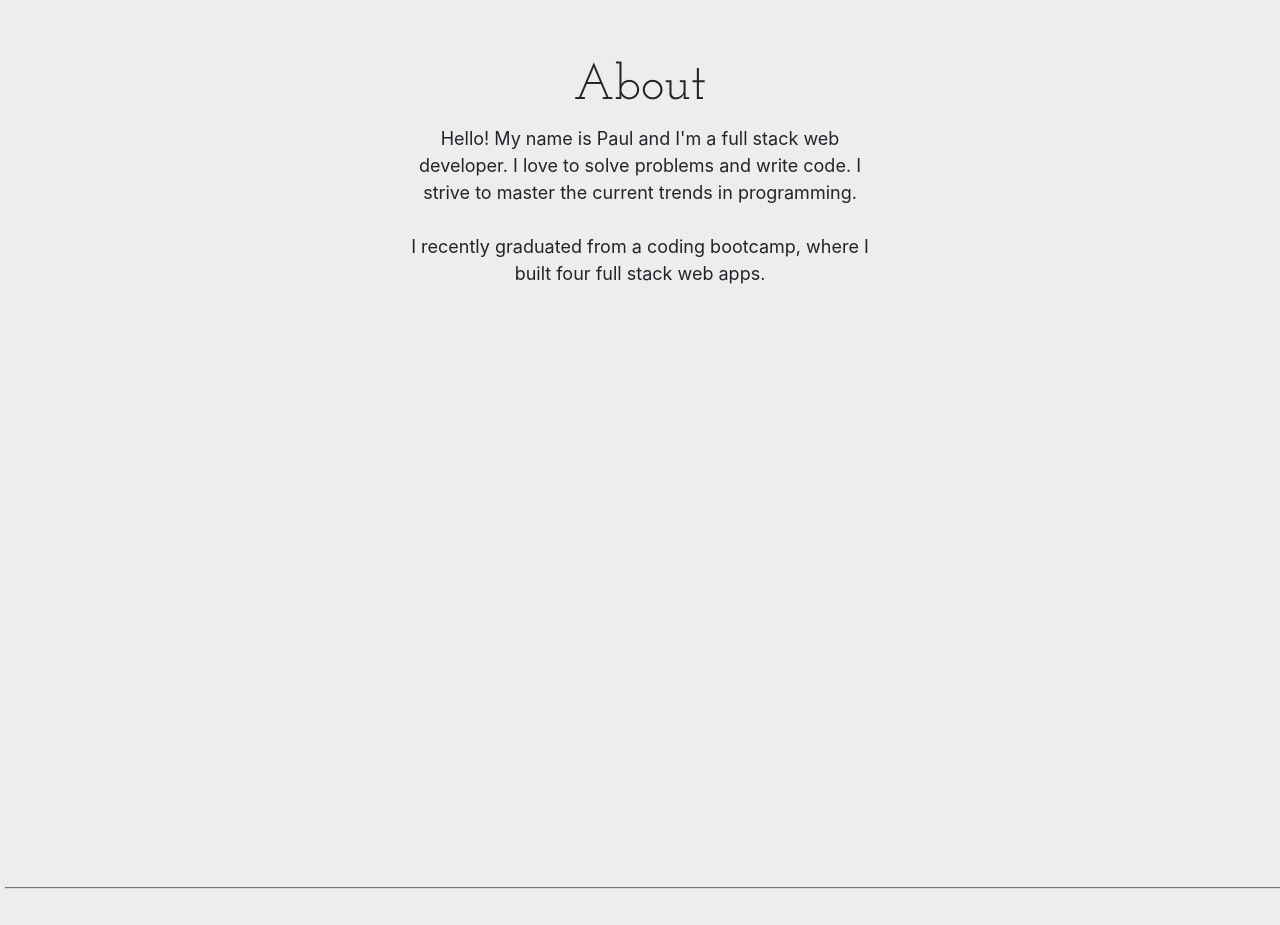
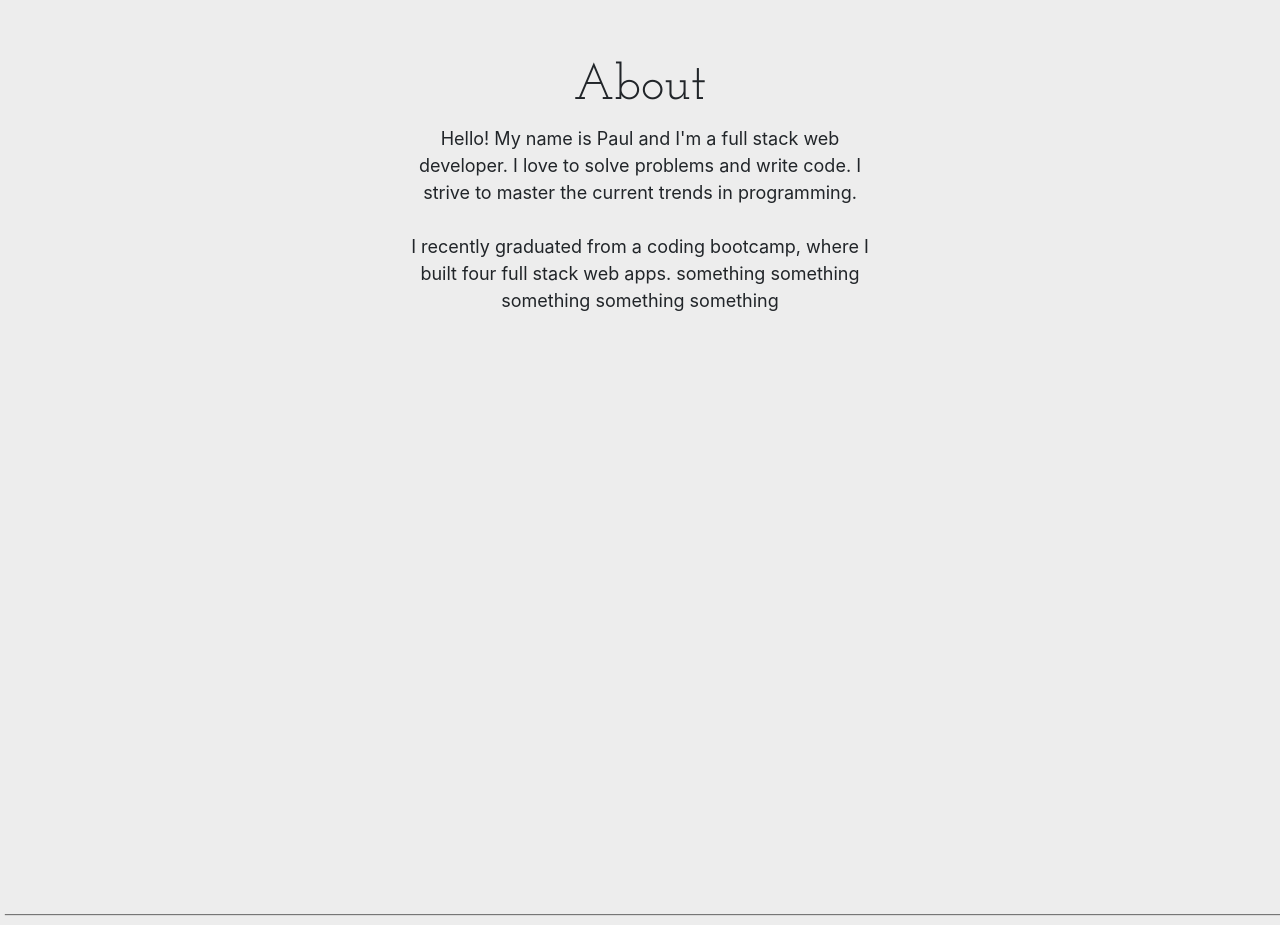
Before and after one commit to PaulKleinschmidt/old-portfolio, a website: page index.html in a window 1280 px wide. Shown: the part 940-1865 px from the top of the page. Drawn offline with nearby package versions, Linux system fonts and the light colour scheme; a web font is replaced by a local one.

```diff
--- a/index.html
+++ b/index.html
@@ -45,7 +45,7 @@
       <h1 class="about-header">About</h1>
       <div class="col-sm-12 about-me-blurb">Hello! My name is Paul and I'm a full stack web developer.
         I love to solve problems and write code. I strive to master the current trends in
-        programming. </br> </br> I recently graduated from a coding bootcamp, where I built four full stack web apps.
+        programming. </br> </br> I recently graduated from a coding bootcamp, where I built four full stack web apps. something something something something something
     </div>
     </div>
   </div>
```
